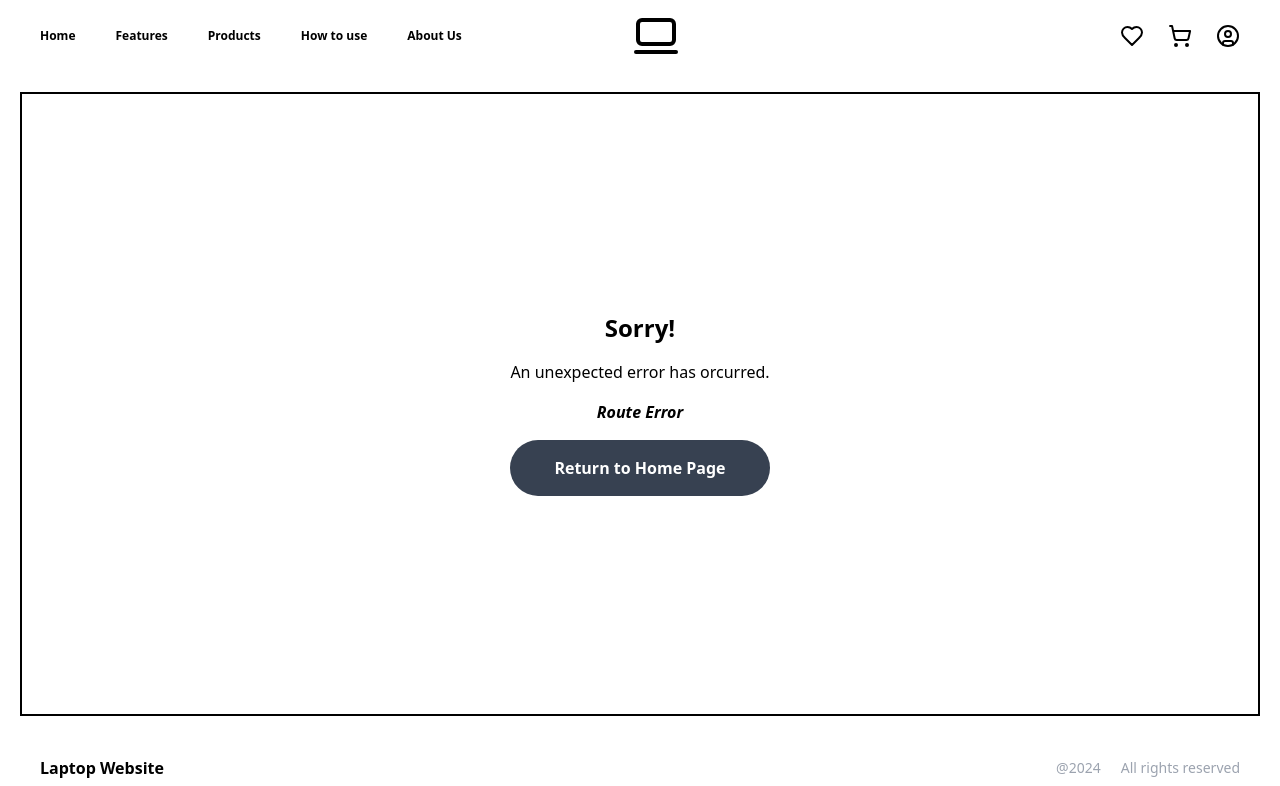
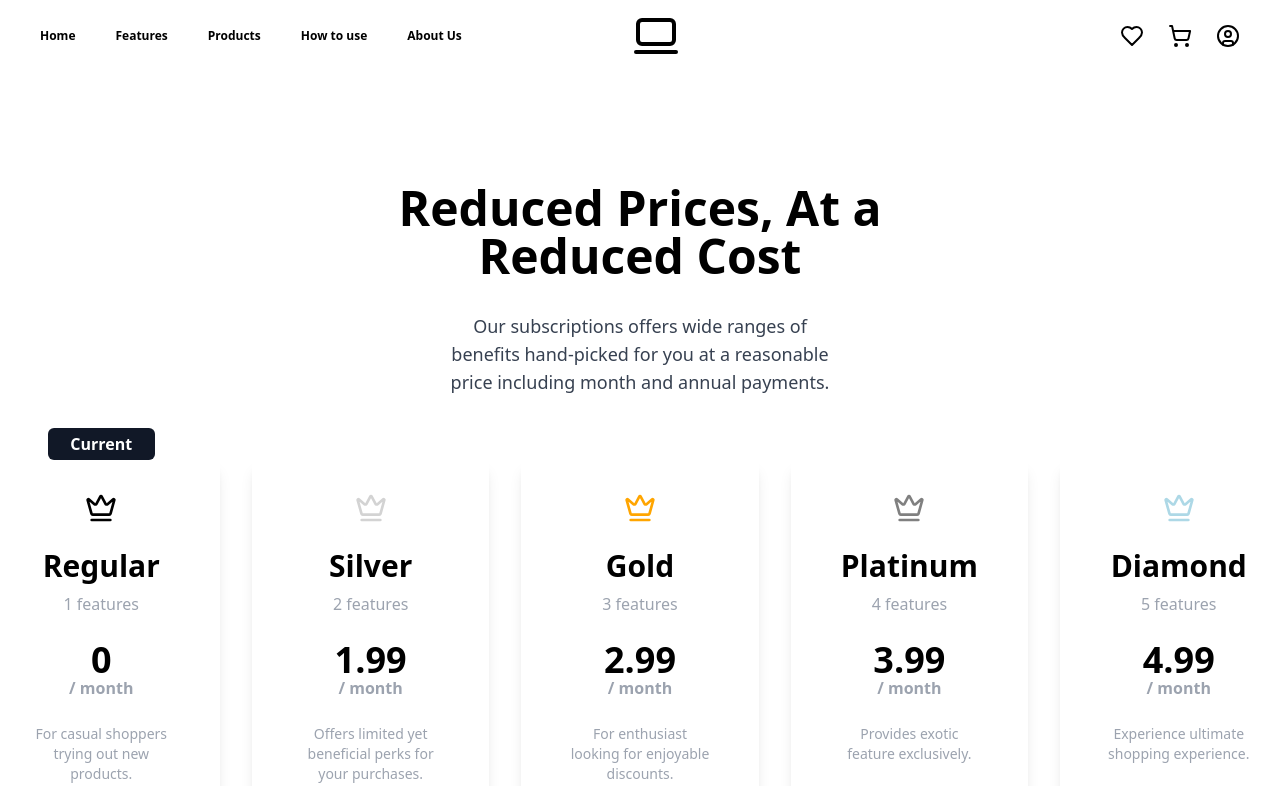
Before and after one commit to Twiztss/Laptop-Website, a React (Vite) app: page /subscription in a window 1280 px wide. Shown: the top 786 px of the page. Built offline with nearby package versions, Linux system fonts and the light colour scheme.

Commit message:
Add subscription page
Add subscription page and routing while adjusting subscription tier data.

```diff
--- a/src/data/user-data.ts
+++ b/src/data/user-data.ts
@@ -4,27 +4,62 @@ export const sampleTier : MemberTier[] = [
   {
     id : 0,
     title : "Regular",
-    color : "Red",
+    color : "black",
+    description : "For casual shoppers trying out new products.",
+    price : 0,
+    benefits : [
+      "Sample benefit 1",
+    ],
   },
   {
     id : 1,
     title : "Silver",
     color : "lightgray",
+    description : "Offers limited yet beneficial perks for your purchases.",
+    price : 1.99,
+    benefits : [
+      "Sample benefit 1",
+      "Sample benefit 2",
+    ],
   },
   {
     id : 2,
     title : "Gold",
-    color : "yellow",
+    color : "orange",
+    description : "For enthusiast looking for enjoyable discounts.",
+    price : 2.99,
+    benefits : [
+      "Sample benefit 1",
+      "Sample benefit 2",
+      "Sample benefit 3",
+    ],
   },
   {
     id : 3,
     title : "Platinum",
     color : "gray",
+    description : "Provides exotic feature exclusively.",
+    price : 3.99,
+    benefits : [
+      "Sample benefit 1",
+      "Sample benefit 2",
+      "Sample benefit 3",
+      "Sample benefit 4",
+    ],
   },
   {
     id : 4,
     title : "Diamond",
-    color : "blue",
+    color : "lightblue",
+    description : "Experience ultimate shopping experience.",
+    price : 4.99,
+    benefits : [
+      "Sample benefit 1",
+      "Sample benefit 2",
+      "Sample benefit 3",
+      "Sample benefit 4",
+      "Sample benefit 5",
+    ],
   },
 ]
 
--- a/src/main.tsx
+++ b/src/main.tsx
@@ -13,6 +13,7 @@ import Cart from './routes/cart'
 import Favorite from './routes/favorite'
 import Auth from './routes/auth'
 import Profile from './routes/Profile/profile'
+import Subscription from './routes/subscription'
 
 const router = createBrowserRouter([
   {
@@ -56,6 +57,10 @@ const router = createBrowserRouter([
     path : "profile",
     element : <Profile />
   },
+  {
+    path : "subscription",
+    element : <Subscription />
+  },
 ])
 
 ReactDOM.createRoot(document.getElementById('root')!).render(
--- a/src/routes/Profile/settings.tsx
+++ b/src/routes/Profile/settings.tsx
@@ -2,6 +2,7 @@ import { Banknote, CircleAlert, DiamondIcon, EyeClosed, EyeIcon, Gift, IdCard, P
 import { Users } from "../../types/Users";
 import { useState } from "react";
 import CreatableSelect from "react-select/creatable";
+import { Link } from "react-router-dom";
 
 const paymentOption : any = [
     { value: 'mastercard', label: 'Mastercard' },
@@ -147,22 +148,22 @@ const PaymentCard = (user : Users ) => {
                 <div className="flex flex-col gap-4">
                     <div className="flex flex-col justify-center gap-2">
                         <p className="font-semibold text-lg">Billing Address</p>
-                        <input onChange={handleForm} type="text" className="border-2 border-gray-200 rounded-md p-2 text-gray-400" id="email" value={cardInfo.cardNumber} required />
+                        <input onChange={handleForm} type="text" className="border-2 border-gray-200 rounded-md p-2 text-gray-400" id="email" value={cardInfo.billingAddress.address1} required />
                     </div>
-                    <input onChange={handleForm} type="text" className="border-2 border-gray-200 rounded-md p-2 text-gray-400" id="phoneNumber" value={cardInfo.cvv} />
+                    <input onChange={handleForm} type="text" className="border-2 border-gray-200 rounded-md p-2 text-gray-400" id="phoneNumber" value={cardInfo.billingAddress.address2} />
                     <div className="flex justify-center gap-4">
                         <div className="flex flex-col justify-center gap-2 w-1/2">
                             <p className="font-semibold text-lg">State/Province</p>
-                            <input onChange={handleForm} type="text" className="border-2 border-gray-200 rounded-md p-2 text-gray-400" id="message" value={cardInfo.date.getUTCFullYear() + "/" + (cardInfo.date.getMonth() + 1)} required />
+                            <input onChange={handleForm} type="text" className="border-2 border-gray-200 rounded-md p-2 text-gray-400" id="message" value={cardInfo.billingAddress.state} required />
                         </div>
                         <div className="flex flex-col justify-center gap-2 w-1/2">
                             <p className="font-semibold text-lg">Postal Code</p>
-                            <input onChange={handleForm} type="text" className="border-2 border-gray-200 rounded-md p-2 text-gray-400" id="message" value={cardInfo.date.getUTCFullYear() + "/" + (cardInfo.date.getMonth() + 1)} required />
+                            <input onChange={handleForm} type="text" className="border-2 border-gray-200 rounded-md p-2 text-gray-400" id="message" value={cardInfo.billingAddress.postal} required />
                         </div>
                     </div>
                     <div className="flex flex-col justify-center gap-2">
                         <p className="font-semibold text-lg">Country</p>
-                        <input onChange={handleForm} type="text" className="border-2 border-gray-200 rounded-md p-2 text-gray-400" id="email" value={cardInfo.cardNumber} required />
+                        <input onChange={handleForm} type="text" className="border-2 border-gray-200 rounded-md p-2 text-gray-400" id="email" value={cardInfo.billingAddress.country} required />
                     </div>
                 </div>
             </div>
@@ -287,7 +288,7 @@ const SubscriptionCard = ( user : Users ) => {
                     <div className="font-semibold flex flex-col gap-2">
                         <div className="flex gap-2 items-center cursor-pointer">
                             <Banknote color="gray"/>
-                            <p className="font-medium text-base text-gray-400">Change subscription plan</p>
+                            <Link className="font-medium text-base text-gray-400" to={"/subscription"}>Change subscription plan</Link>
                         </div>
                         <div className="flex gap-2 items-center cursor-pointer">
                             <Gift color="gray"/>
--- /dev/null
+++ b/src/routes/subscription.tsx
@@ -0,0 +1,43 @@
+import { CrownIcon } from "lucide-react";
+import Footer from "../components/Footer";
+import Header from "../components/Header";
+import { MemberTier } from "../types/Users";
+import { sampleTier } from "../data/user-data";
+
+export default function Subscription() {
+
+    const SubscriptionCard = (subscription : MemberTier) => {
+        return (
+            <div className="shadow-lg flex flex-col h-full justify-betwen items-center gap-6 w-1/4 p-8 rounded-lg">
+                {subscription.title == "Regular" ? <div className="bg-gray-900 text-white font-semibold text-md w-1/12 px-4 py-1 rounded-md absolute -mt-16 flex justify-center">Current</div> : null}
+                <CrownIcon width={32} height={32} color={subscription.color}/>
+                <h2 className="text-3xl font-bold">{subscription.title}</h2>
+                <p className="text-gray-400 font-medium -mt-4">{subscription.benefits.length} features</p>
+                <div className="flex flex-col items-center">
+                    <h1 className="text-4xl font-bold">{subscription.price}</h1>
+                    <p className="text-base text-gray-400 font-semibold -mt-1">/ month</p>
+                </div>
+                <p className="text-sm text-gray-400 font-medium text-center w-5/6">{subscription.description}</p>
+                <button className="bg-gray-900 px-12 py-3 rounded-full text-white font-semibold">Subscribe</button>
+            </div>
+        )
+    }
+
+    return (
+        <main className="flex flex-col w-full h-screen justify-between gap-8">
+            <Header />
+                <body className="flex flex-col p-10 gap-10">
+                    <section className="flex justify-center items-center py-10">
+                    <div className="flex flex-col gap-8 w-1/2 mx-10 text-center">
+                        <h1 className="text-5xl font-bold">Reduced Prices, At a Reduced Cost</h1>
+                        <p className="text-lg font-normal text-gray-700 self-center w-2/3">Our subscriptions offers wide ranges of benefits hand-picked for you at a reasonable price including month and annual payments.</p>
+                    </div>
+                    </section>
+                    <section className="flex gap-8 w-5/6 self-center justify-center -mt-4">
+                        {sampleTier.map(SubscriptionCard)}
+                    </section>
+                </body>
+            <Footer />
+        </main>
+    )
+}
--- a/src/types/Payment.ts
+++ b/src/types/Payment.ts
@@ -8,8 +8,8 @@ export interface PaymentOption {
 }
 
 export interface Address {
-    address1 : string | null,
-    address2 : string | null,
+    address1 : string,
+    address2 : string,
     state : string,
     postal : string,
     country : string,
--- a/src/types/Users.ts
+++ b/src/types/Users.ts
@@ -22,5 +22,8 @@ export interface Users {
 export interface MemberTier {
   id : number,
   title : string,
+  description : string,
   color : string,
+  price : number,
+  benefits : string[],
 }
```
